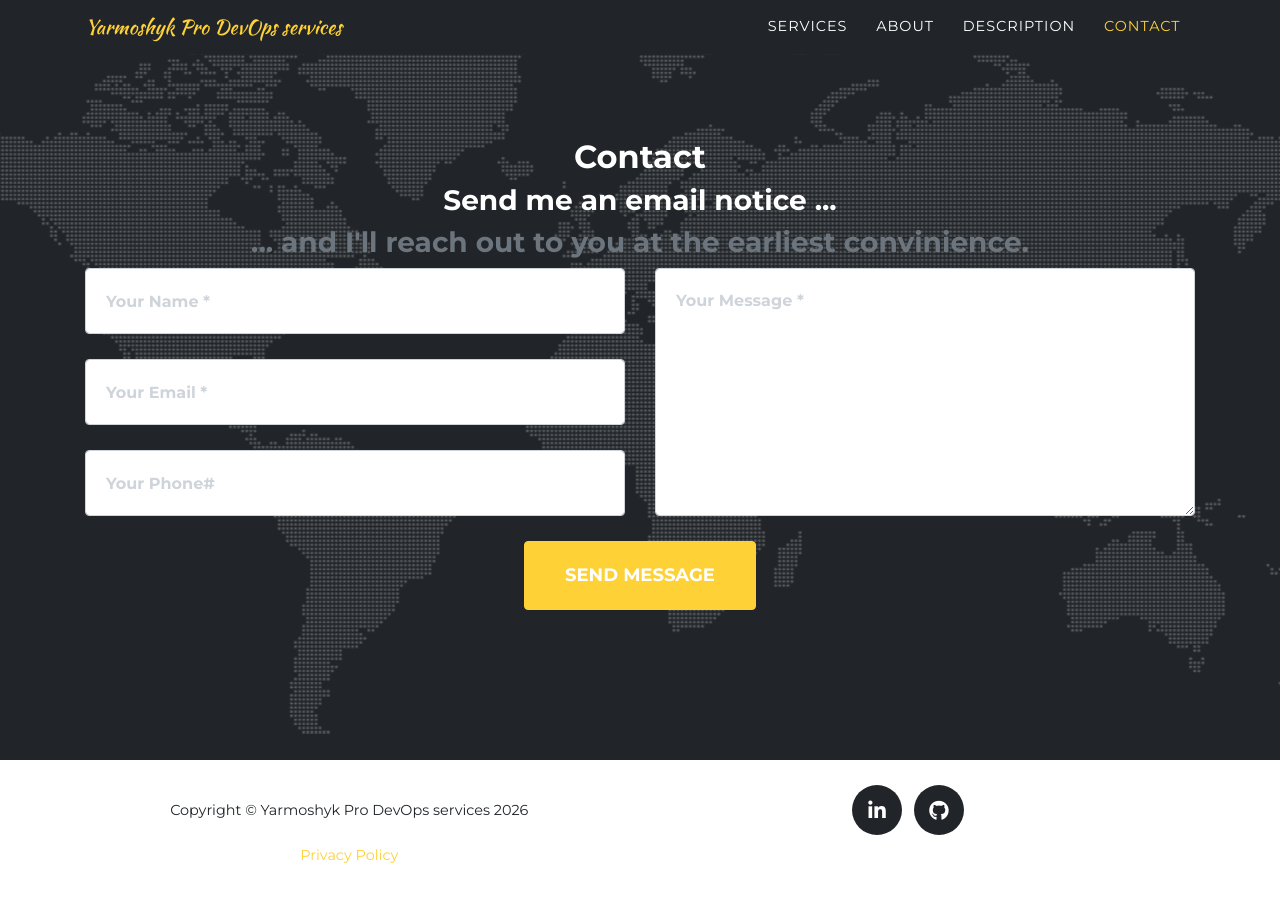
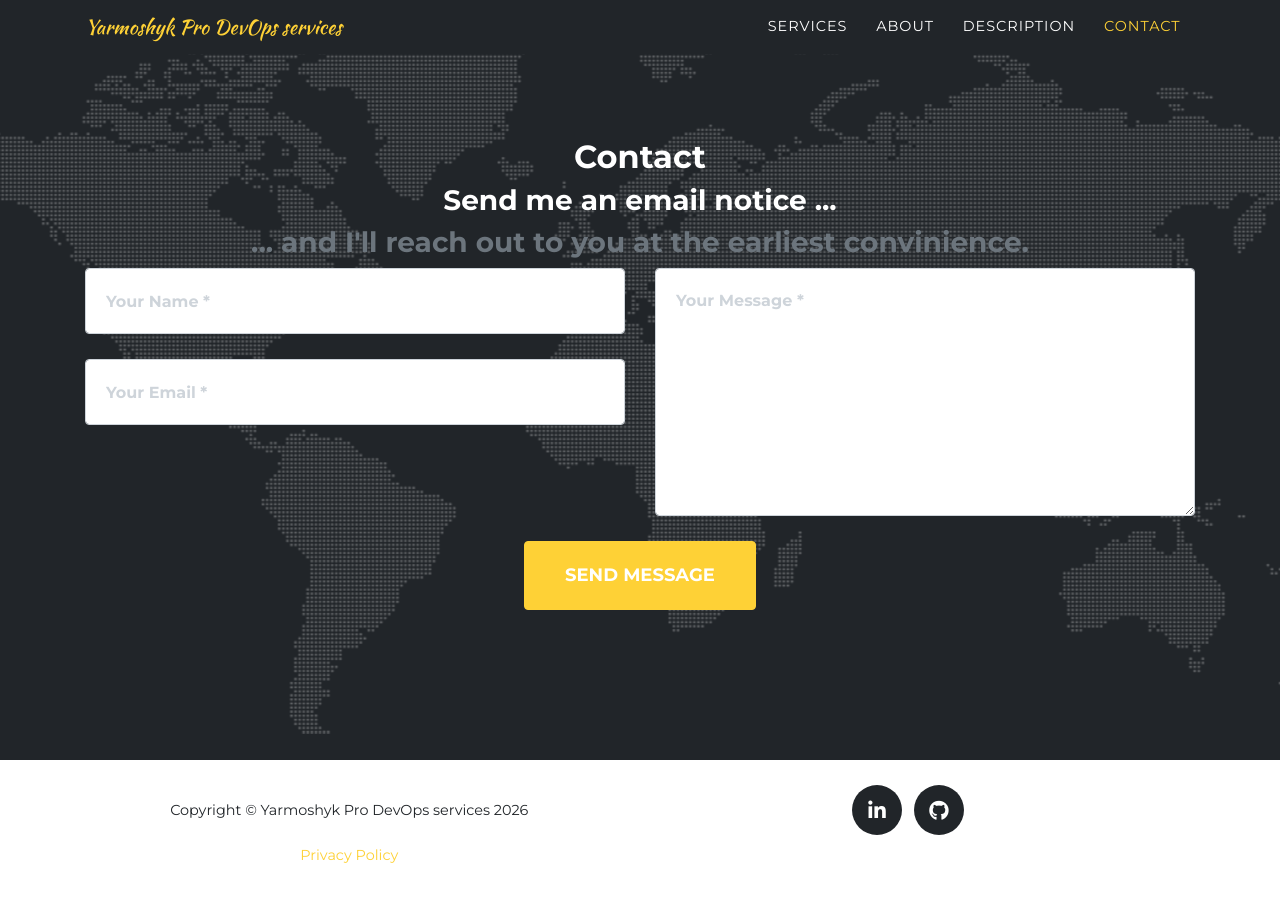
Before and after one commit to yyarmoshyk/yarmoshyk.pro, a Jekyll site: the page built from src/index.md, in a window 1280 px wide and 900 px high, scrolled down 5117 px. Built offline with Jekyll 4.4.1, drawn with Linux system fonts in a browser that asks for light colours; some web fonts are replaced.

Commit message:
Updated contact form

```diff
--- a/src/_includes/contact.html
+++ b/src/_includes/contact.html
@@ -14,7 +14,7 @@
             </div>
             <div class="row">
                 <div class="col-lg-12">
-                    <form accept-charset="UTF-8" action="https://getform.io/f/8ed0de79-020e-4a8d-a0b8-cfa1ea0cb81c" method="POST" enctype="multipart/form-data" target="_blank">
+                    <form accept-charset="                    <form accept-charset="UTF-8" action="https://formbold.com/s/9xmzW" method="POST" enctype="multipart/form-data" target="_blank">
                         <div class="row">
                             <div class="col-md-6">
                                 <div class="control-group form-group">
@@ -25,10 +25,6 @@
                                     <input type="email" class="form-control" placeholder="Your Email *" id="email" required data-validation-required-message="Please enter your email address." name="email">
                                     <p class="help-block text-danger"></p>
                                 </div>
-                                <div class="control-group form-group">
-                                    <input type="tel" class="form-control" placeholder="Your Phone#" id="phone" data-validation-required-message="Please enter your phone number.">
-                                    <p class="help-block text-danger"></p>
-                                </div>
                             </div>
                             <div class="col-md-6">
                                 <div class="control-group form-group">
@@ -36,9 +32,10 @@
                                     <p class="help-block text-danger"></p>
                                 </div>
                             </div>
-                            <!-- <input type="hidden" name="_gotcha" style="display:none !important">  -->
 
                             <input type="hidden" id="captchaResponse" name="g-recaptcha-response">
+                            <script async src="https://www.google.com/recaptcha/api.js"></script>
+
                             <script>
                                 grecaptcha.ready(function() {
                                     grecaptcha.execute('6LcyuJkpAAAAAChz0IYjhMIcnuHEXmADAtN4p999', {action: 'homepage'})
@@ -58,6 +55,7 @@
 
                         </div>
                     </form>
+
                 </div>
             </div>
         </div>
```
